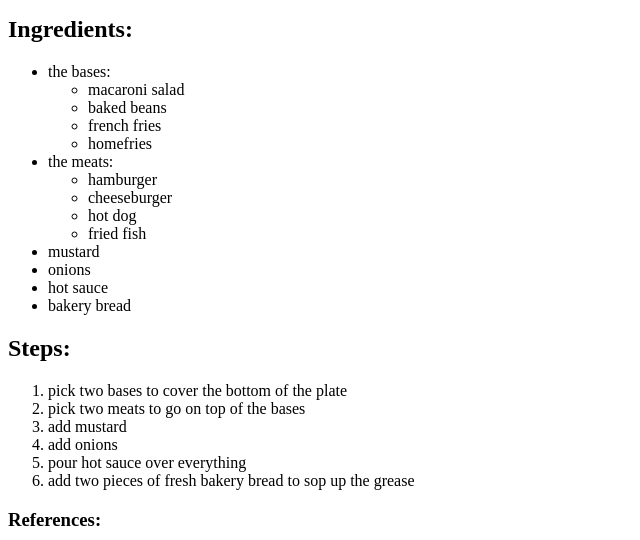
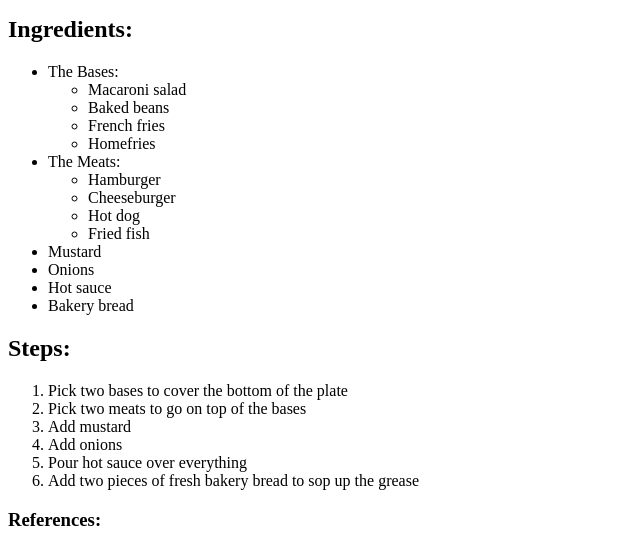
Before and after one commit to dreessen-n/odin-recipes, a plain HTML site: page recipes/garbage-plate.html in a window 1280 px wide. Shown: the part 699-1239 px from the top of the page, 0-640 px from the left. Drawn offline with Linux system fonts and the light colour scheme.

Commit message:
Added uppercase to list for garbage-plate.html

```diff
--- a/recipes/garbage-plate.html
+++ b/recipes/garbage-plate.html
@@ -24,35 +24,35 @@
         <h2>Ingredients:</h2>
 
             <ul>
-                <li>the bases:</li>
+                <li>The Bases:</li>
                     <ul>
-                        <li>macaroni salad</li>
-                        <li>baked beans</li>
-                        <li>french fries</li>
-                        <li>homefries</li>
+                        <li>Macaroni salad</li>
+                        <li>Baked beans</li>
+                        <li>French fries</li>
+                        <li>Homefries</li>
                     </ul>
-                <li>the meats:</li>
+                <li>The Meats:</li>
                     <ul>
-                        <li>hamburger</li>
-                        <li>cheeseburger</li>
-                        <li>hot dog</li>
-                        <li>fried fish</li>
+                        <li>Hamburger</li>
+                        <li>Cheeseburger</li>
+                        <li>Hot dog</li>
+                        <li>Fried fish</li>
                     </ul>
-                <li>mustard</li>
-                <li>onions</li>
-                <li>hot sauce</li>
-                <li>bakery bread</li>
+                <li>Mustard</li>
+                <li>Onions</li>
+                <li>Hot sauce</li>
+                <li>Bakery bread</li>
             </ul>
 
         <h2>Steps:</h2>
 
             <ol>
-                <li>pick two bases to cover the bottom of the plate </li>
-                <li>pick two meats to go on top of the bases</li>
-                <li>add mustard</li>
-                <li>add onions</li>
-                <li>pour hot sauce over everything</li>
-                <li>add two pieces of fresh bakery bread to sop up the grease</li>
+                <li>Pick two bases to cover the bottom of the plate </li>
+                <li>Pick two meats to go on top of the bases</li>
+                <li>Add mustard</li>
+                <li>Add onions</li>
+                <li>Pour hot sauce over everything</li>
+                <li>Add two pieces of fresh bakery bread to sop up the grease</li>
             </ol>
 
         <h3>References:</h3>
```
